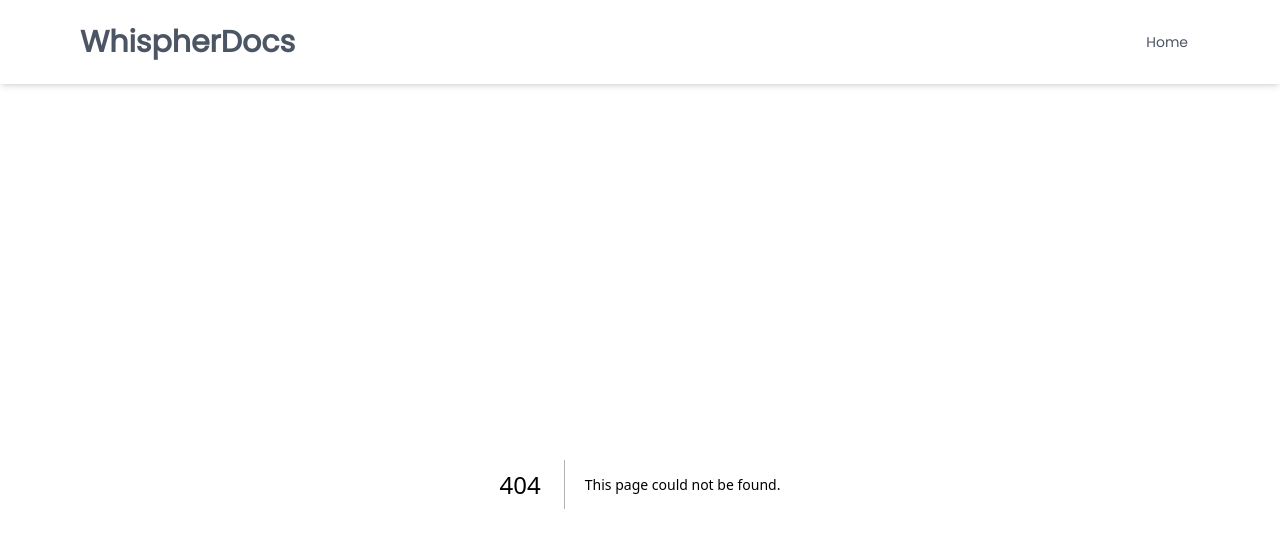
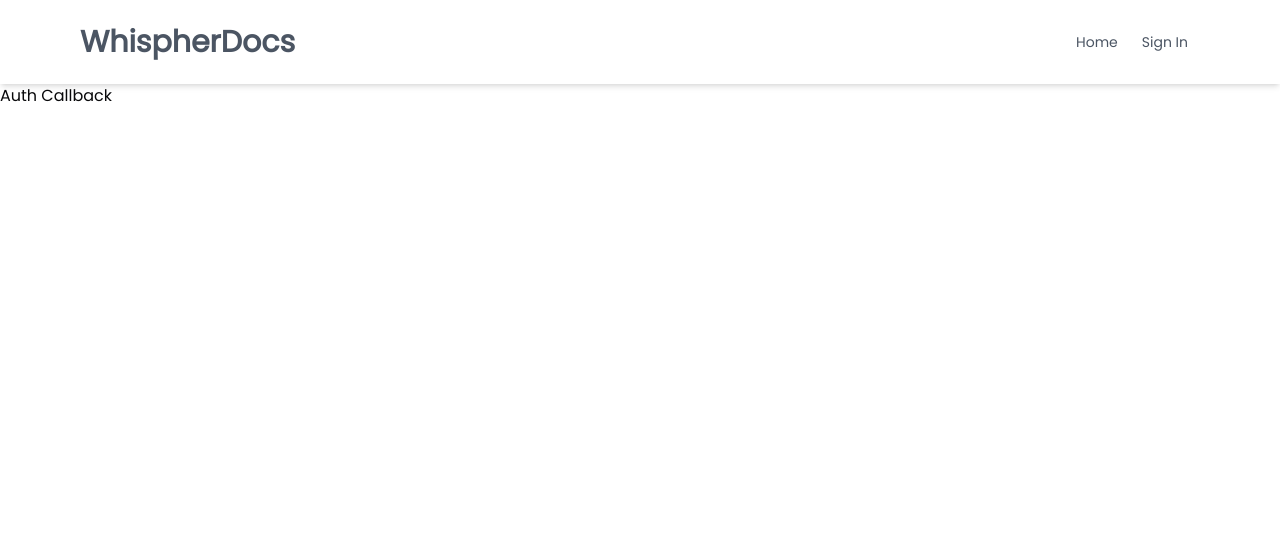
Before and after one commit to yuvrajsinh5252/WhispherDocs, a Next.js app: page /auth-callback in a window 1280 px wide. Before the commit this address had no page. Shown: the top 548 px of the page. Built offline with nearby package versions, Linux system fonts and the light colour scheme.

Commit message:
switching over

```diff
--- /dev/null
+++ b/src/app/_trpc/client.ts
@@ -0,0 +1,3 @@
+import { createTRPCNext } from '@trpc/react-query';
+
+export const trpc = createTRPCNext<AppRouter>({});
--- /dev/null
+++ b/src/app/api/auth/[kindeAuth]/route.ts
@@ -0,0 +1,7 @@
+import {handleAuth} from "@kinde-oss/kinde-auth-nextjs/server";
+import { NextRequest } from "next/server";
+
+export async function GET(request: NextRequest, { params }: any) {
+  const endpoint = params.kindeAuth;
+  return handleAuth(request, endpoint);
+}
--- /dev/null
+++ b/src/app/auth-callback/page.tsx
@@ -0,0 +1,7 @@
+export default function page() {
+    return (
+        <div>
+            <h1>Auth Callback</h1>
+        </div>
+    );
+}
--- a/src/app/dashboard/page.tsx
+++ b/src/app/dashboard/page.tsx
@@ -1,5 +1,12 @@
+import { getKindeServerSession } from "@kinde-oss/kinde-auth-nextjs/server";
+
 export default async function page() {
+    const {getUser} = getKindeServerSession();
+    const user = await getUser();
+
     return (
-        <></>
+        <div>
+            <h1>{user?.email}</h1>
+        </div>
     );
 }
--- a/src/app/layout.tsx
+++ b/src/app/layout.tsx
@@ -2,7 +2,6 @@ import type { Metadata } from 'next'
 import { poppins } from '@/components/ui/font'
 import './global.css'
 import Navbar from '@/components/Navbar'
-import { ClerkProvider } from '@clerk/nextjs'
 
 export const metadata: Metadata = {
   title: 'WhisperDocs',
@@ -14,13 +13,11 @@ export default function RootLayout({
   children: React.ReactNode
 }) {
   return (
-    <ClerkProvider>
     <html lang="en">
       <body className={poppins.className}>
         <Navbar />
         {children}
       </body>
     </html>
-    </ClerkProvider>
   )
 }
--- a/src/app/page.tsx
+++ b/src/app/page.tsx
@@ -3,7 +3,8 @@ import MaxWidthWrapper from "../components/MaxWidthWrapper"
 export default function Home() {
   return (
     <MaxWidthWrapper className='mb-12 mt-28 sm:mt-40 flex flex-col items-center justify-center text-center'>
-      <div></div>
+      <div className="flex flex-col justify-center items-center gap-1">
+      </div>
     </MaxWidthWrapper>
   )
 }
--- a/src/components/Navbar.tsx
+++ b/src/components/Navbar.tsx
@@ -1,7 +1,7 @@
 import MaxWidthWrapper from "./MaxWidthWrapper";
 import Link from "next/link";
 import { buttonVariants } from "./ui/button";
-import { UserButton } from "@clerk/nextjs";
+import { LoginLink } from "@kinde-oss/kinde-auth-nextjs/server";
 
 const Navbar = () => {
     return (
@@ -22,7 +22,11 @@ const Navbar = () => {
                     }) + " text-lg"} href="/pricing">
                         home
                     </Link>
-                    <UserButton afterSignOutUrl="/"></UserButton>
+
+                    <LoginLink className={buttonVariants({
+                        variant: "ghost",
+                        size: 'sm',
+                    }) + " text-lg"}>sign in</LoginLink>
                 </div>
             </MaxWidthWrapper>
         </nav>
--- /dev/null
+++ b/src/components/providers.tsx
@@ -0,0 +1,12 @@
+"use client"
+
+import { useState } from "react"
+import { QueryClient } from "@tanstack/react-query"
+
+
+const providers = () => {
+    const [queryClient] = useState(() => new QueryClient())
+    const [trpcClent] = useState(() => {})
+}
+
+export default providers;
--- /dev/null
+++ b/src/trpc/trpc.ts
@@ -0,0 +1,14 @@
+import { initTRPC } from '@trpc/server';
+
+/**
+ * Initialization of tRPC backend
+ * Should be done only once per backend!
+ */
+const t = initTRPC.create();
+
+/**
+ * Export reusable router and procedure helpers
+ * that can be used throughout the router
+ */
+export const router = t.router;
+export const publicProcedure = t.procedure;
```
Also changed, not shown: package.json (+5 -6 lines), src/trpc/index.ts (added), 1 other file (tests, documents, lock files or other folders). Lines whose indentation alone changed are shown as unchanged.
